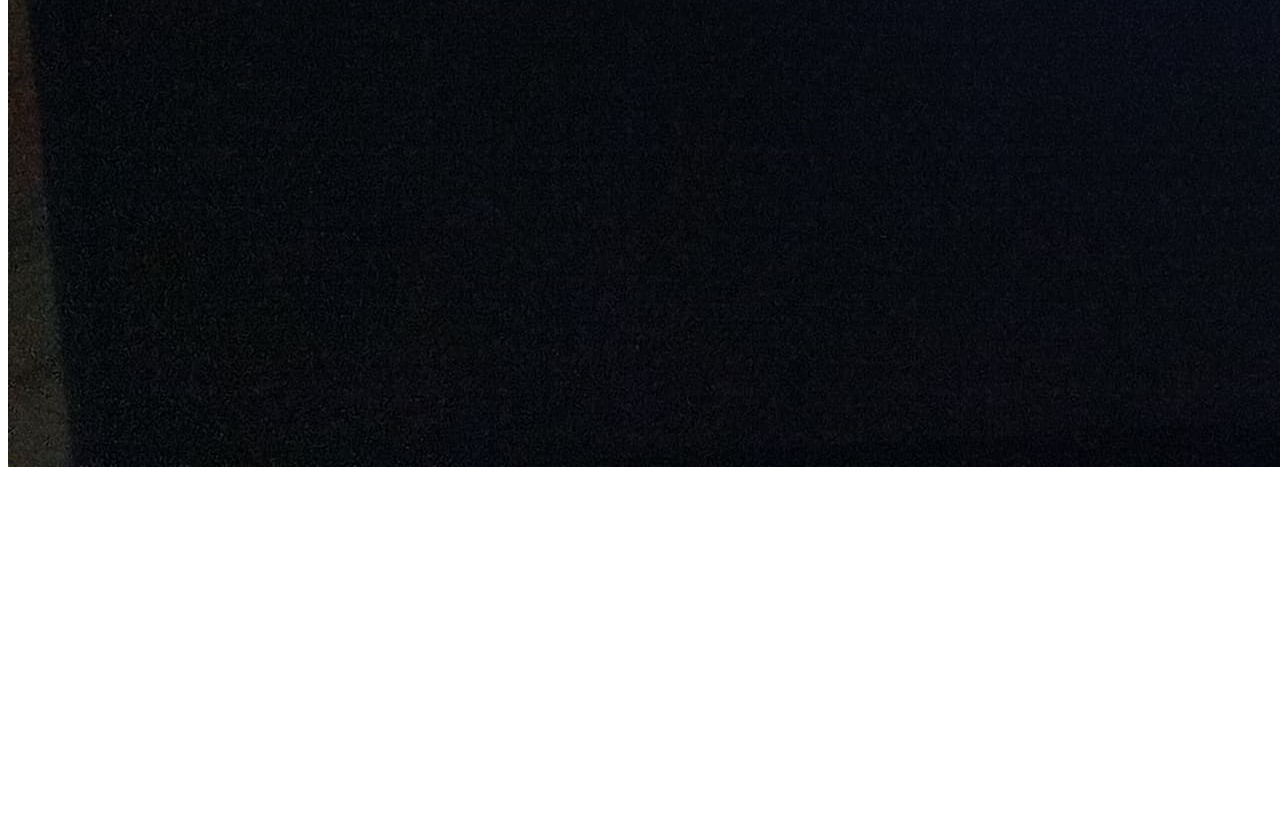
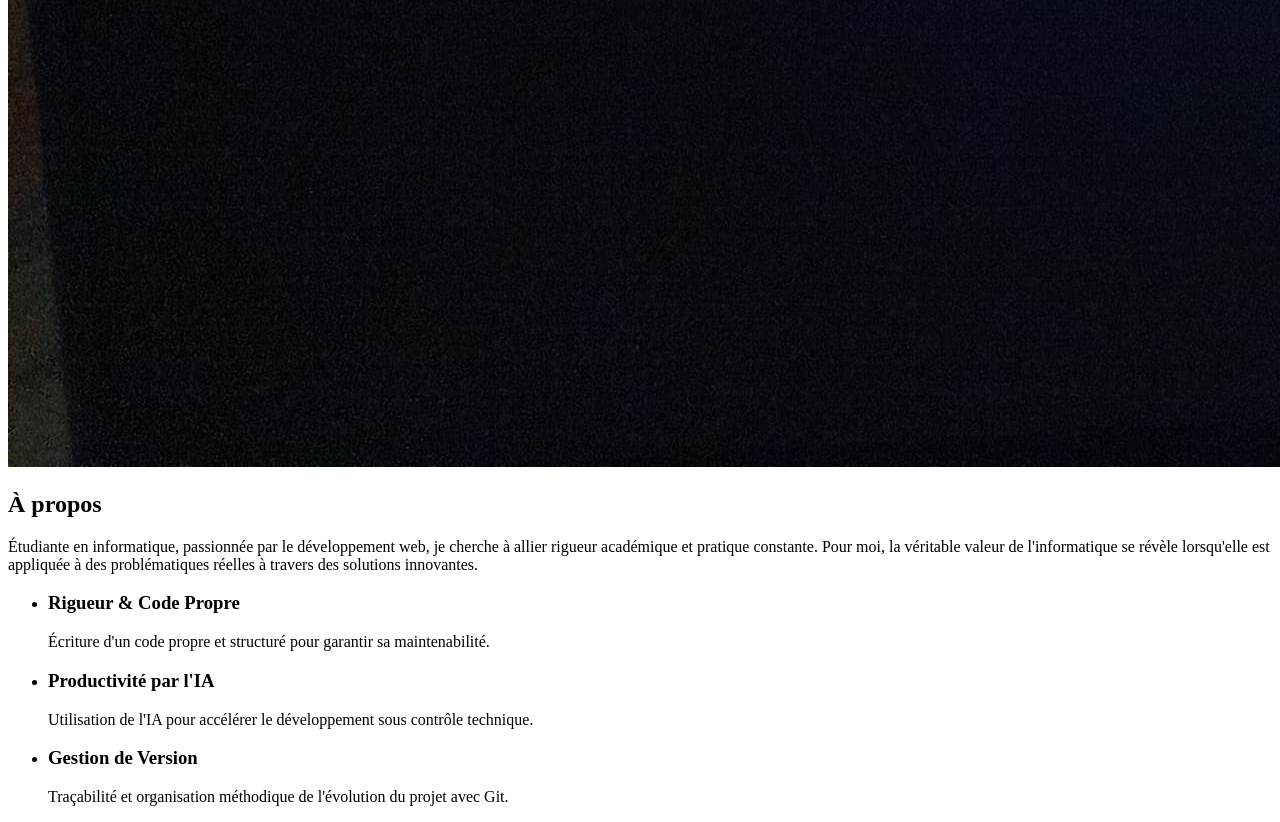
Before and after one commit to HajarLazar/portfolio, a plain HTML site: page index.html in a window 1280 px wide. Shown: the part 3882-4704 px from the top of the page. Before the commit the page ends 4361 px from the top, so only its background shows below. Drawn offline with Linux system fonts and the light colour scheme.

Commit message:
section a propos

```diff
--- a/index.html
+++ b/index.html
@@ -66,11 +66,56 @@
             </a>
         </div>
         <!-- Image personnelle affichée dans la section d'accueil -->
-        <img
-            src="assets/document/hajar-lazar.jpg"
-            alt="Portrait de Hajar Lazar"
-        >
+        <img src="assets/document/hajar-lazar.jpg" alt="Portrait de Hajar Lazar">
 
     </section>
+
+    <!-- Section de présentation personnelle -->
+    <section id="a-propos" aria-labelledby="titre-a-propos">
+        <h2 id="titre-a-propos">À propos</h2>
+        <!-- Présentation de l'approche et des objectifs professionnels -->
+        <p>
+            Étudiante en informatique, passionnée par le développement web,
+            je cherche à allier rigueur académique et pratique constante.
+            Pour moi, la véritable valeur de l'informatique se révèle
+            lorsqu'elle est appliquée à des problématiques réelles à travers
+            des solutions innovantes.
+        </p>
+
+        <!-- Liste des principes qui guident le travail -->
+        <!-- si on utilise pas class des li dans css on les supprime -->
+        <ul class="principes-travail">
+            <li class="principe-travail">
+                <article>
+                    <h3 class="carte">Rigueur &amp; Code Propre</h3>
+                    <p>
+                        Écriture d'un code propre et structuré pour garantir
+                        sa maintenabilité.
+                    </p>
+                </article>
+            </li>
+
+            <li class="principe-travail">
+                <article>
+                    <h3 class="carte">Productivité par l'IA</h3>
+                    <p>
+                        Utilisation de l'IA pour accélérer le développement
+                        sous contrôle technique.
+                    </p>
+                </article>
+            </li>
+
+            <li class="principe-travail">
+                <article>
+                    <h3 class="carte">Gestion de Version</h3>
+                    <p>
+                        Traçabilité et organisation méthodique de l'évolution
+                        du projet avec Git.
+                    </p>
+                </article>
+            </li>
+        </ul>
+    </section>
 </body>
+
 </html>
```
Lines whose indentation alone changed are shown as unchanged.
